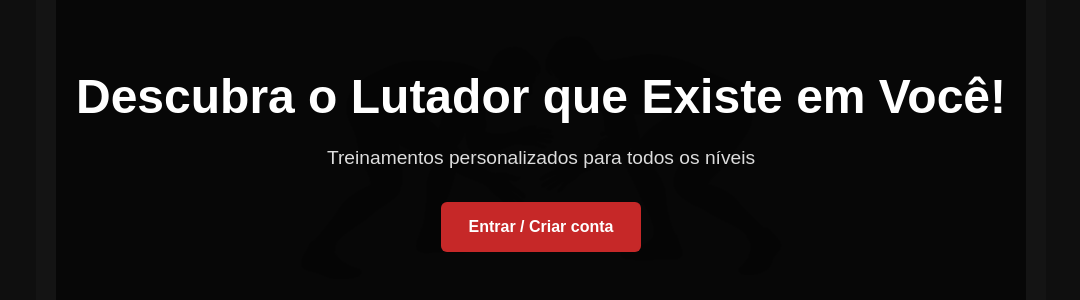
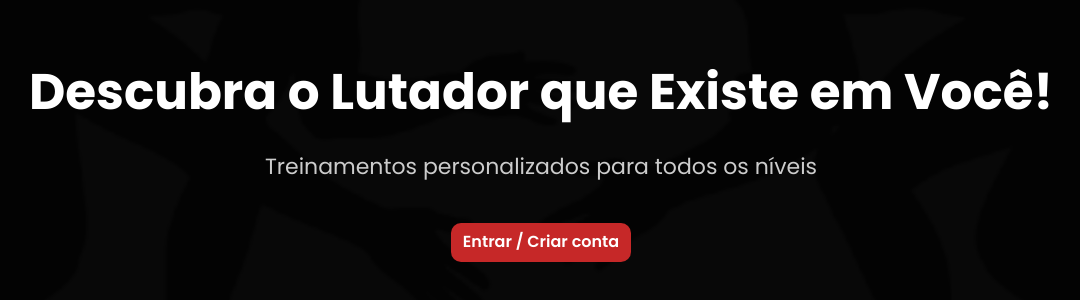
Before and after one commit to Jair-Sousa/escola-de-lutas, a website built with Vite: page frontend/index.html in a window 1280 px wide. Shown: the part 242-542 px from the top of the page, without its empty margins (99-1179 px from the left). Built offline with nearby package versions, Linux system fonts and the light colour scheme; no server answers.

Commit message:
feat: adicionar design system e melhorar estilos globais

```diff
--- a/frontend/index.html
+++ b/frontend/index.html
@@ -2,16 +2,21 @@
 <html lang="pt-BR">
   <head>
     <meta charset="UTF-8" />
-    <link rel="icon" href="public/logo-luta-livre-yellow.png" />
+    <link rel="icon" href="/logo-luta-livre-yellow.png" />
+    <link rel="preconnect" href="https://fonts.googleapis.com">
+    <link rel="preconnect" href="https://fonts.gstatic.com" crossorigin>
+
+    <link href="https://fonts.googleapis.com/css2?family=Poppins:wght@400;600;700&display=swap" rel="stylesheet">
+
     <meta name="viewport" content="width=device-width, initial-scale=1.0" />
 
     <!-- CSS global -->
-    <link rel="stylesheet" href="/src/style/index.css" />
+    <!-- <link rel="stylesheet" href="/src/style/index.css" />
     <link rel="stylesheet" href="/src/style/professor.css">
     <link rel="stylesheet" href="/src/style/aluno.css" />
     <link rel="stylesheet" href="/src/style/login.css">
     <link rel="stylesheet" href="/src/style/admin.css">
-    <link rel="stylesheet" href="/src/style/signup.css" />
+    <link rel="stylesheet" href="/src/style/signup.css" /> -->
 
     <title>Academia de Lutas</title>
   </head>
--- a/frontend/src/main.js
+++ b/frontend/src/main.js
@@ -1,4 +1,9 @@
 import { router } from "./router/router.js";
+import "./style/index.css";
+import "./style/home.css";
+import "./style/login.css";
+import "./style/admin.css";
+import "./style/signup.css";
 
 window.addEventListener("DOMContentLoaded", router);
 window.addEventListener("hashchange", router);
--- a/frontend/src/style/admin.css
+++ b/frontend/src/style/admin.css
@@ -20,7 +20,7 @@
   margin: 0;
   padding: 0;
   box-sizing: border-box;
-  font-family: Arial, Helvetica, sans-serif;
+  /* font-family: Arial, Helvetica, sans-serif; */
 }
 
 body {
--- a/frontend/src/style/aluno.css
+++ b/frontend/src/style/aluno.css
@@ -1,7 +1,7 @@
 body {
   background: #111;
   color: #fff;
-  font-family: Arial, sans-serif;
+  /* font-family: Arial, sans-serif; */
   margin: 0;
   padding: 0;
   box-sizing: border-box;
--- /dev/null
+++ b/frontend/src/style/home.css
@@ -0,0 +1,204 @@
+/* ============================================
+   HERO SECTION (HOME)
+   - Estrutura principal da tela inicial
+   - Contém background + overlay + conteúdo central
+============================================ */
+
+.hero {
+  /* Permite posicionar elementos internos com absolute */
+  position: relative;
+
+  /* Hero ocupa sempre a altura total da tela */
+  min-height: 100vh;
+}
+
+
+/* ============================================
+   BACKGROUND IMAGE
+   - Imagem decorativa no fundo
+   - Controlada por variável (--hero-bg-size)
+============================================ */
+
+.hero-bg {
+  /* Ocupa toda a área do hero */
+  position: absolute;
+  inset: 0;
+
+  /* Imagem de fundo */
+  background: url("/hero.png") no-repeat;
+
+  /* Zoom responsivo via variável */
+  background-size: var(--hero-bg-size);
+
+  /* Centraliza a imagem */
+  background-position: center center;
+
+  /* Transparência para não competir com o texto */
+  opacity: 0.65;
+
+  /* Ajuste visual para melhor contraste */
+  filter: contrast(1.1) brightness(0.8);
+
+  /* Fica atrás do conteúdo */
+  z-index: 1;
+}
+
+
+/* ============================================
+   HERO CONTENT BOX
+   - Card central com texto e botão
+   - Visual premium com sombra e transparência
+============================================ */
+
+.hero-content {
+  /* Limita largura do conteúdo */
+  max-width: 600px;
+  width: 100%;
+
+  /* Padding responsivo (cresce conforme a tela) */
+  padding: clamp(2rem, 5vw, 4rem);
+
+  /* Bordas arredondadas */
+  border-radius: var(--radius-lg);
+
+  /* Fundo transparente escuro */
+  background: rgba(15, 15, 15, 0.55);
+
+  /* Sombra suave */
+  box-shadow: var(--shadow-soft);
+
+  /* Centraliza texto */
+  text-align: center;
+}
+
+
+/* ============================================
+   OVERLAY
+   - Camada escura sobre o background
+   - Garante legibilidade do conteúdo
+============================================ */
+
+.hero-overlay {
+  position: relative;
+  z-index: 2;
+
+  /* Mantém altura total */
+  min-height: 100vh;
+
+  /* Centraliza o conteúdo vertical e horizontalmente */
+  display: flex;
+  flex-direction: column;
+  justify-content: center;
+  align-items: center;
+
+  /* Padding global */
+  padding: var(--container-padding);
+
+  /* Fundo escurecido */
+  background: rgba(0, 0, 0, 0.45);
+
+  /* Texto alinhado ao centro */
+  text-align: center;
+}
+
+
+/* ============================================
+   HERO TEXT
+============================================ */
+
+.hero-overlay h1 {
+  /* Fonte fluida definida no design system */
+  font-size: var(--fs-title);
+
+  /* Espaçamento abaixo */
+  margin-bottom: var(--space-md);
+}
+
+.hero-overlay p {
+  /* Subtítulo fluido */
+  font-size: var(--fs-subtitle);
+
+  /* Cor mais suave */
+  color: var(--color-text-muted);
+
+  /* Espaçamento antes do botão */
+  margin-bottom: var(--space-lg);
+}
+
+
+/* ============================================
+   PRIMARY BUTTON (CTA)
+============================================ */
+
+.btn-primary {
+  /* Botão alinhado corretamente */
+  display: inline-flex;
+  justify-content: center;
+  align-items: center;
+
+  /* Cor principal do sistema */
+  background: var(--color-primary);
+  color: var(--color-white);
+
+  /* Padding confortável */
+  padding: 1.4rem 3.6rem;
+
+  /* Bordas arredondadas */
+  border-radius: var(--radius-lg);
+
+  /* Tipografia */
+  font-size: 1.6rem;
+  font-weight: 600;
+
+  /* Remove sublinhado padrão */
+  text-decoration: none;
+
+  /* Cursor de botão */
+  cursor: pointer;
+
+  /* Transição suave */
+  transition: all 0.25s ease;
+}
+
+/* Hover moderno */
+.btn-primary:hover {
+  background: var(--color-primary-hover);
+
+  /* Elevação */
+  transform: translateY(-3px);
+
+  /* Glow leve */
+  box-shadow: 0 10px 25px rgba(198, 40, 40, 0.35);
+}
+
+
+/* ============================================
+   RESPONSIVE BACKGROUND CONTROL
+   - Ajusta o zoom da imagem em cada breakpoint
+============================================ */
+
+/* Tablet: zoom moderado */
+@media (min-width: 768px) {
+  :root {
+    --hero-bg-size: 130%;
+  }
+}
+
+/* Desktop: comportamento natural com cover */
+@media (min-width: 1024px) {
+  :root {
+    --hero-bg-size: cover;
+  }
+
+  /* Ajuste fino de posição */
+  .hero-bg {
+    background-position: center;
+  }
+}
+
+/* Large screens: zoom leve para manter impacto */
+@media (min-width: 1440px) {
+  :root {
+    --hero-bg-size: 110%;
+  }
+}
--- a/frontend/src/style/index.css
+++ b/frontend/src/style/index.css
@@ -1,78 +1,23 @@
+@import "./variables.css";
+
+/* RESET */
 * {
   margin: 0;
   padding: 0;
   box-sizing: border-box;
-  font-family: Arial, Helvetica, sans-serif;
 }
 
-.hero {
-  position: relative;
-  height: 100vh;
-  overflow: hidden;
+/* BASE 10px */
+html {
+  font-size: 62.5%;
 }
 
-.hero-bg {
-  position: absolute;
-  inset: 0;
-  background-image: url('../../../frontend/public/hero.png');
-  background-repeat: no-repeat;
-  background-position: center;
-  opacity: 0.25;
-  z-index: 1;
+body {
+  font-family: var(--font-main);
+  font-size: var(--fs-base);
+
+  background: var(--color-bg);
+  color: var(--color-text);
+
+  line-height: 1.5;
 }
-
-.hero-overlay {
-  background-color: rgba(0, 0, 0, 0.65);
-  height: 100%;
-  display: flex;
-  flex-direction: column;
-  justify-content: center;
-  align-items: center;
-  text-align: center;
-  padding: 20px;
-  /* opacity: 1;
-  z-index: 2; */
-}
-
-.hero h1 {
-  color: #fff;
-  font-size: 3rem;
-  margin-bottom: 15px;
-  z-index: 2;
-  opacity: 1;
-}
-
-.hero p {
-  color: #ddd;
-  font-size: 1.2rem;
-  margin-bottom: 30px;
-  opacity: 1;
-  z-index: 2;
-}
-
-.btn-primary {
-  background-color: #c62828;
-  color: #fff;
-  padding: 14px 28px;
-  border-radius: 6px;
-  text-decoration: none;
-  font-weight: bold;
-  opacity: 1;
-  z-index: 2;
-  transition: background 0.3s;
-}
-
-.btn-primary:hover {
-  background-color: #a81f1f;
-}
-
-
-@media (max-width: 768px) {
-  .hero h1 {
-    font-size: 2rem;
-  }
-
-  .hero p {
-    font-size: 1rem;
-  }
-}
--- a/frontend/src/style/login.css
+++ b/frontend/src/style/login.css
@@ -3,7 +3,7 @@
   margin: 0;
   padding: 0;
   box-sizing: border-box;
-  font-family: Arial, Helvetica, sans-serif;
+  /* font-family: Arial, Helvetica, sans-serif; */
 }
 
 /* Página */
--- a/frontend/src/style/professor.css
+++ b/frontend/src/style/professor.css
@@ -13,7 +13,7 @@
 body {
   background: #0f0f0f;
   color: #ffffff;
-  font-family: Arial, Helvetica, sans-serif;
+  /* font-family: Arial, Helvetica, sans-serif; */
   line-height: 1.4;
 }
 
--- a/frontend/src/style/signup.css
+++ b/frontend/src/style/signup.css
@@ -2,7 +2,7 @@
   margin: 0;
   padding: 0;
   box-sizing: border-box;
-  font-family: Arial, Helvetica, sans-serif;
+  /* font-family: Arial, Helvetica, sans-serif; */
 }
 
 body {
--- /dev/null
+++ b/frontend/src/style/variables.css
@@ -0,0 +1,37 @@
+:root {
+  /* 🎨 COLORS */
+  --color-bg: #000;
+  --color-surface: #111;
+
+  --color-white: #fff;
+  --color-text: #f5f5f5;
+  --color-text-muted: #ccc;
+
+  --color-primary: #c62828;
+  --color-primary-hover: #a81f1f;
+
+  /* ✍ Typography */
+  --font-main: "Poppins", sans-serif;
+
+  --fs-title: clamp(2.4rem, 5vw, 5rem);
+  --fs-subtitle: clamp(1.4rem, 3vw, 2.2rem);
+  --fs-base: 1.6rem;
+
+  /* 📐 Spacing */
+  --space-sm: 1.2rem;
+  --space-md: 2rem;
+  --space-lg: 4rem;
+
+  /* 🧱 Layout */
+  --container-width: 1200px;
+  --container-padding: clamp(1.6rem, 4vw, 4rem);
+
+  /* Radius + Shadow */
+  --radius-md: 1.2rem;
+  --radius-lg: 2rem;
+
+  --shadow-soft: 0 8px 30px rgba(0, 0, 0, 0.35);
+
+  /* Hero */
+  --hero-bg-size: 160%;
+}
```
